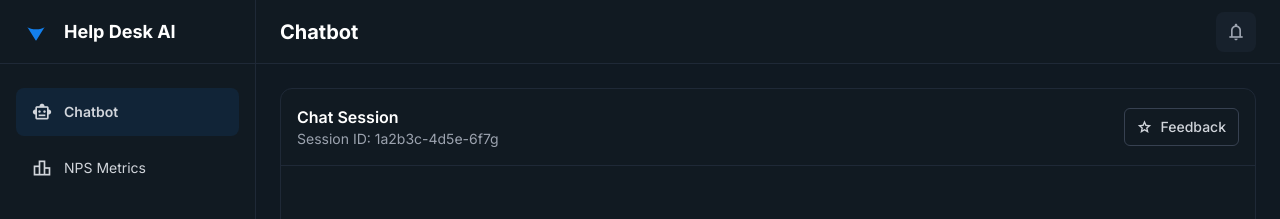
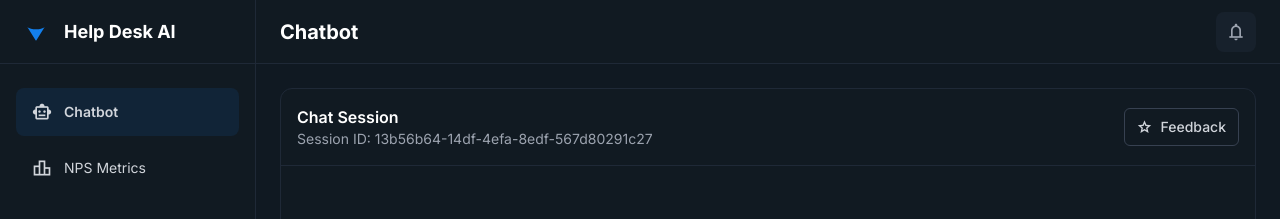
Before and after one commit to 1Iluu/HelpDesk_rag, an Angular app: page /app/chat in a window 1280 px wide. Shown: the top 219 px of the page. Built offline with nearby package versions, Linux system fonts and the light colour scheme; sample sign-in values are in the browser's storage.

Commit message:
[Jose Cardenas - feat]: Mejora
Correcion del feedback

```diff
--- a/src/app/api/feedback.api.ts
+++ b/src/app/api/feedback.api.ts
@@ -5,6 +5,7 @@ import { Observable } from 'rxjs';
 export interface FeedbackCreateDto {
   coment: string;
   rating: number;
+  chat_session: string;
   // si tu backend espera más campos, agrégalos aquí
   // userId?: number;
   // userName?: string;
--- a/src/app/chat/chat.ts
+++ b/src/app/chat/chat.ts
@@ -32,7 +32,7 @@ type Msg = { role: 'user' | 'assistant'; text: string };
                 Chat Session
               </h3>
               <p class="text-sm text-gray-500 dark:text-gray-400">
-                Session ID: 1a2b3c-4d5e-6f7g
+               Session ID: {{ sessionId }}
               </p>
             </div>
 
@@ -283,7 +283,7 @@ export class ChatComponent {
   feedbackComment = '';
   feedbackRating: number | null = null;
   submittingFeedback = false;
-
+  sessionId = crypto.randomUUID();
   constructor(
     private chat: RagChatService,
     private feedbackApi: FeedbackApi,
@@ -310,7 +310,7 @@ export class ChatComponent {
     const dto: FeedbackCreateDto = {
       coment: this.feedbackComment.trim(),
       rating: this.feedbackRating,
-
+      chat_session: this.sessionId
     };
 
     this.submittingFeedback = true;
```
